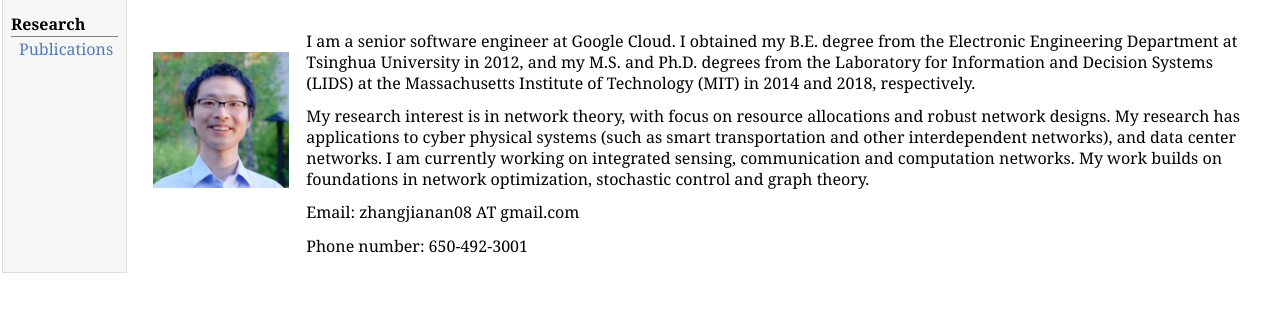
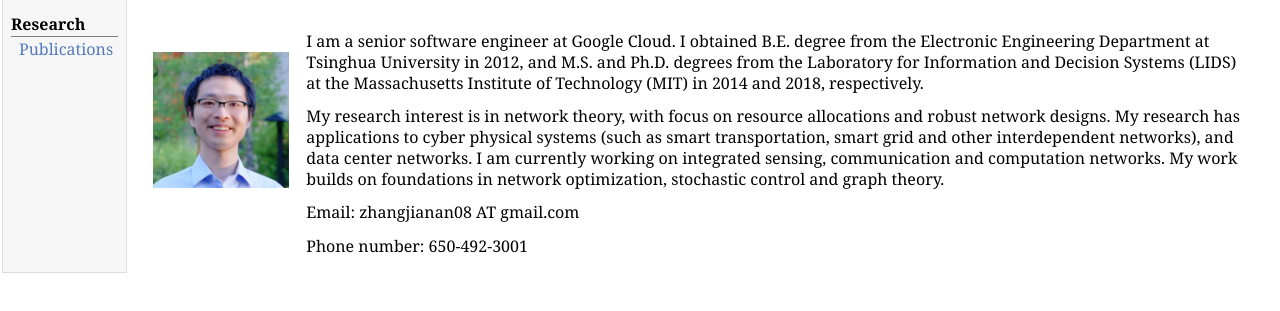
Before and after one commit to jianan-z/jianan-z.github.io, a plain HTML site: page index.html in a window 1280 px wide. Shown: the part 79-390 px from the top of the page. Drawn offline with Linux system fonts and the light colour scheme.

Commit message:
Update index.html

```diff
--- a/index.html
+++ b/index.html
@@ -23,11 +23,11 @@
 <table class="imgtable"><tr><td>
 <img src="large.jpeg" alt="[Jianan Zhang]" width="136px" height="136px" />&nbsp;</td>
 <td align="left"><p><br /></p>
-<p>I am a senior software engineer at Google Cloud. I obtained my B.E. degree from the Electronic Engineering Department at Tsinghua University in 2012, and my M.S. and Ph.D. degrees from
+<p>I am a senior software engineer at Google Cloud. I obtained B.E. degree from the Electronic Engineering Department at Tsinghua University in 2012, and M.S. and Ph.D. degrees from
   the Laboratory for Information and Decision Systems (LIDS) at the Massachusetts Institute of Technology (MIT) in 2014 and 2018, respectively.
-<br /></p>
+<br/></p>
 <p>My research interest is in network theory, with focus on resource allocations and robust network designs.
-  My research has applications to cyber physical systems (such as smart transportation and other interdependent networks), and data center networks.
+  My research has applications to cyber physical systems (such as smart transportation, smart grid and other interdependent networks), and data center networks.
   I am currently working on integrated sensing, communication and computation networks. My work builds on foundations in network optimization,
   stochastic control and graph theory.  </p>
 
```
